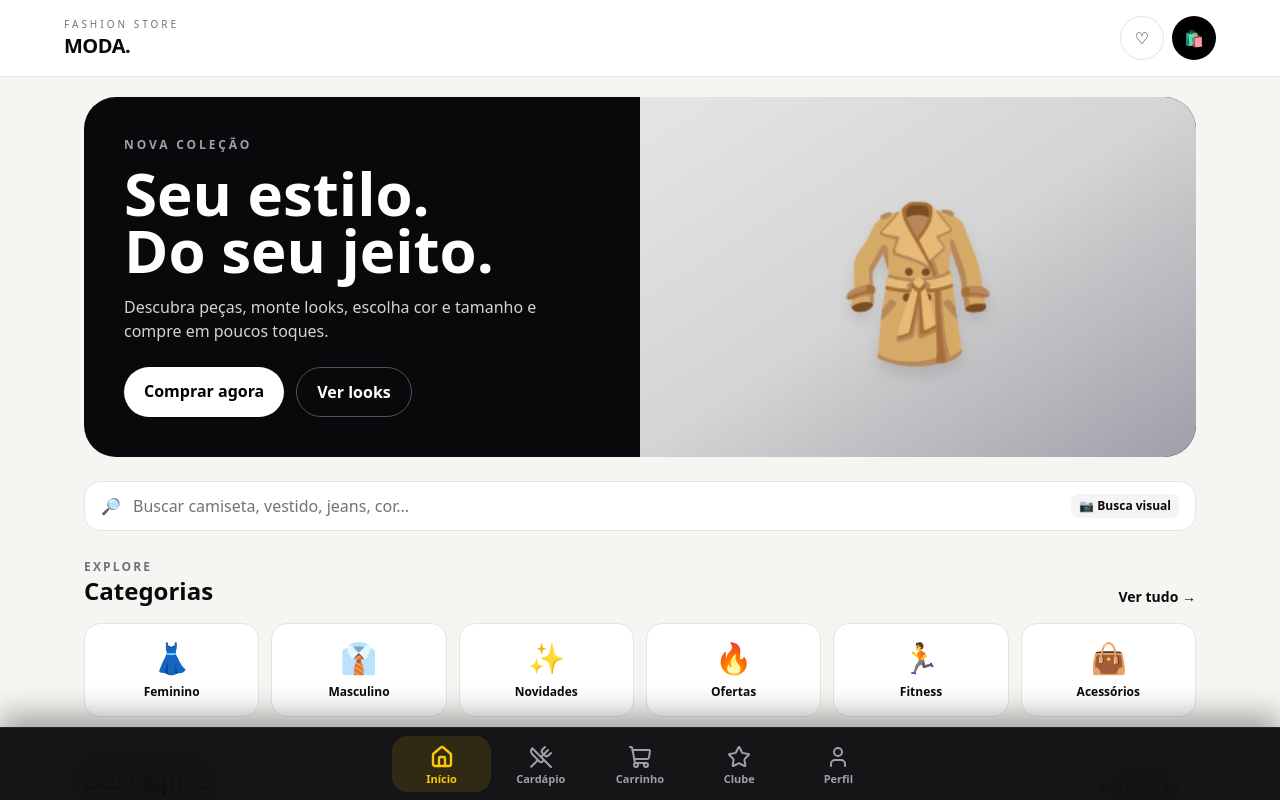
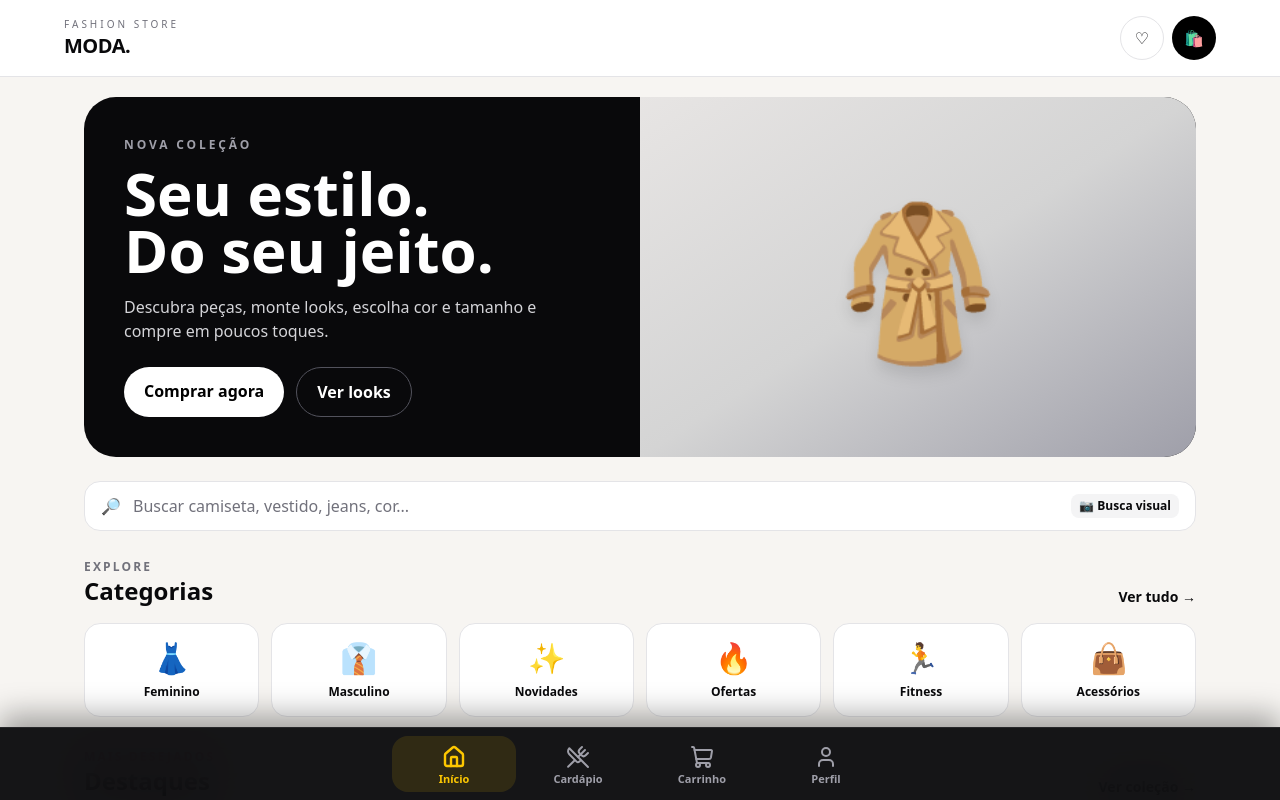
Before and after one commit to UniversalKnowledgeEcosystem/popular-app, a Next.js app: page / in a window 1280 px wide. Shown: the top 800 px of the page. Built offline with nearby package versions, Linux system fonts and the light colour scheme.

Commit message:
Remove Clube da navegação da loja de roupas

```diff
--- a/app/components/BottomNavigation.tsx
+++ b/app/components/BottomNavigation.tsx
@@ -1,7 +1,7 @@
 "use client";
 
 import Link from "next/link";
-import { House, ShoppingCart, Star, User, UtensilsCrossed } from "lucide-react";
+import { House, ShoppingCart, User, UtensilsCrossed } from "lucide-react";
 import { usePathname } from "next/navigation";
 import { useCart } from "../context/CartContext";
 
@@ -9,7 +9,6 @@ const links = [
   { href: "/", label: "Início", Icon: House },
   { href: "/cardapio", label: "Cardápio", Icon: UtensilsCrossed },
   { href: "/carrinho", label: "Carrinho", Icon: ShoppingCart },
-  { href: "/fidelidade", label: "Clube", Icon: Star },
   { href: "/perfil", label: "Perfil", Icon: User },
 ];
 
@@ -22,7 +21,7 @@ export default function BottomNavigation() {
 
   return (
     <nav aria-label="Navegação principal" className="fixed bottom-0 left-0 right-0 z-50 border-t border-zinc-800 bg-zinc-950/95 backdrop-blur-xl pb-[env(safe-area-inset-bottom)] shadow-[0_-12px_30px_rgba(0,0,0,.35)]">
-      <div className="mx-auto grid max-w-lg grid-cols-5 px-2 py-2">
+      <div className="mx-auto grid max-w-lg grid-cols-4 px-2 py-2">
         {links.map(({ href, label, Icon }) => {
           const ativo = href === "/" ? pathname === href : pathname.startsWith(href);
           return (
```
